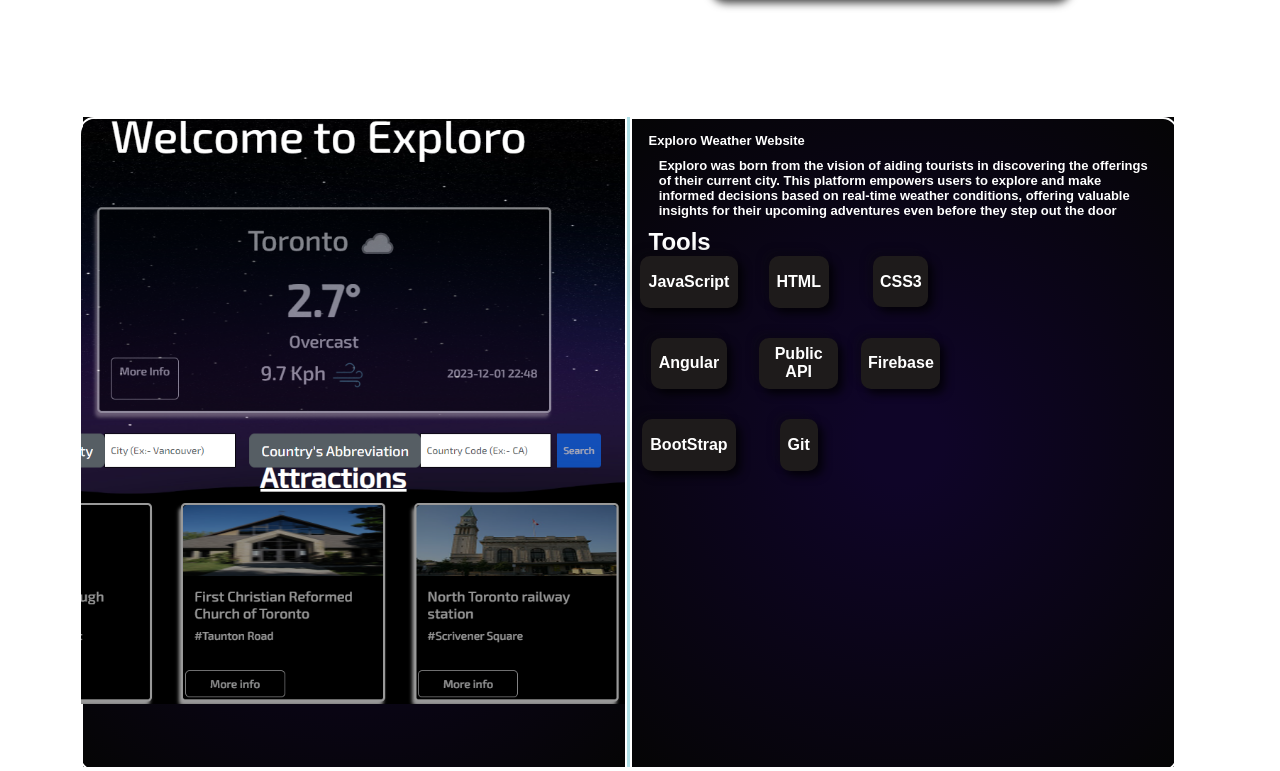
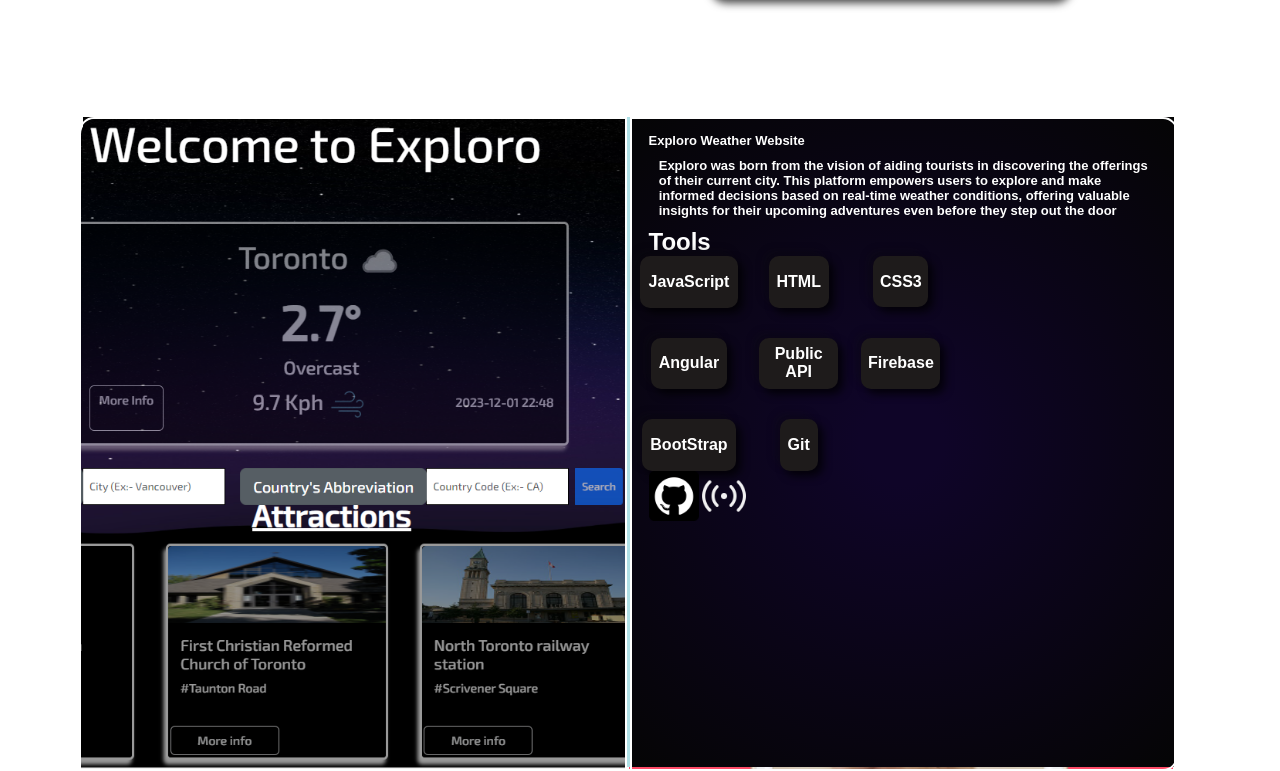
Before and after one commit to AbhiArora1998/Portfolio, a React (Create React App) app: page / in a window 1280 px wide. Shown: the part 1770-2541 px from the top of the page. Built offline with nearby package versions, Linux system fonts and the light colour scheme.

Commit message:
test_commit

```diff
--- a/src/App.css
+++ b/src/App.css
@@ -616,8 +616,7 @@ button > i{
 }
 .back-content img{
   position: relative;
-  top: -5%;
-  height: 90%;
+  height: 100%;
   width: 100%;
   object-fit: cover;
   border-radius: 15px 0 0 0;
--- a/src/components/Sections/Projects.jsx
+++ b/src/components/Sections/Projects.jsx
@@ -146,7 +146,9 @@ function Project() {
                     <div className="back">
                         <div id="b1" className="back-content">
                             <img src={projectData[0].projectImg} alt="" />
+
                         </div>
+
                     </div>
                 </div>
                 {/* paper 2 */}
--- a/src/components/Sections/projectsInfo/projectsAbout.jsx
+++ b/src/components/Sections/projectsInfo/projectsAbout.jsx
@@ -1,5 +1,7 @@
 import React from "react";
-import angular from "../../../assets/images/angular.png"
+import git from "../../../assets/images/git.png"
+import live from "../../../assets/images/live.png"
+
 
 
 function ProjectsAbout(props) {
@@ -19,13 +21,10 @@ function ProjectsAbout(props) {
                 </div>
             })}
         </div>
-        {/* <div style={{ display: "flex", justifyContent: "flex-start",flexWrap:"wrap", }}>
-            {props.data.projectTools.map((value,index) => {
-                return <div style={{textAlign:"center"}} key={index} className="borderRadius">
-                    <h4>{value}</h4>
-                </div>
-            })}
-        </div> */}
+        <div className="linksProjects">
+            <a href={props.data.projectLinks[0]} target="_blank"><img src={git} height="50px" style={{cursor:"pointer"}} alt="" /></a>
+            <a href={props.data.projectLinks[1]} target="_blank"><img src={live} height="50px" style={{cursor:"pointer"}} alt="" /></a>
+        </div>
     </div>
 }
 export default ProjectsAbout;
--- a/src/components/Sections/projectsInfo/projectsData.jsx
+++ b/src/components/Sections/projectsInfo/projectsData.jsx
@@ -11,6 +11,7 @@ const projectData =[
         projectTools:["JavaScript","HTML","CSS3","Angular","Public API","Firebase","BootStrap","Git"],
         projectAbout:["Exploro was born from the vision of aiding tourists in discovering the offerings of their current city. This platform empowers users to explore and make informed decisions based on real-time weather conditions, offering valuable insights for their upcoming adventures even before they step out the door",
         ]
+        ,projectLinks:[,"https://exploroweb.web.app/","https://github.com/AbhiArora1998/Exploro_Weather"]
     },
     {
         projectID : 2,
@@ -18,7 +19,8 @@ const projectData =[
         projectImg:tindog,
         projectTools:["JavaScript","TypeScript","HTML","CSS3","Git Static Pages","BootStrap", "Git"],
         projectAbout:["The concept behind Tindog originated from the idea that everyone deserves companionship – even our furry friends. This unique dating platform is tailored for dogs to discover their potential matches. Additionally, it facilitates humans in finding friends with pets, encouraging joint walks and fostering new connections for both humans and their canine companions",
-        ]
+        ],
+        projectLinks:["https://github.com/AbhiArora1998/exploro","https://abhiarora1998.github.io/exploro/"]
     },
     {
         projectID : 3,
@@ -27,6 +29,7 @@ const projectData =[
         projectTools:["JavaScript","Firebase CI/CD pipeline","HTML","CSS3","TypeScript","FireBase database","BootStrap", "Git"],
         projectAbout:["The name of the website encapsulates its function. It serves as both a recipe book and a shopping basket, enabling users to discover delightful dishes and add recipe ingredients directly to their virtual shopping basket. This feature facilitates the seamless purchase and checking off of ingredients needed for the recipes. ",
         ]
+        ,projectLinks:["https://github.com/AbhiArora1998/shoppingList_angular","https://ng-recipebook-4086b.web.app/auth"]
     },
     {
         projectID : 4,
@@ -34,7 +37,8 @@ const projectData =[
         projectImg:todo,
         projectTools:["JavaScript","HTML","CSS3","TypeScript","NodeJS","ExpressJS","MongoDB","MongoAtlas","Heroku","BootStrap", "Git"],
         projectAbout:["The to-do list website serves as a solution for managing a multitude of tasks across various domains. Users can create, categorize, and organize their tasks according to different areas or groups. This functionality aids users in maintaining consistency, focus, and productivity, ensuring they stay on top of their commitments.",
-        ]
+        ],
+        projectLinks:["https://github.com/AbhiArora1998/ToDoList","https://secret-everglades-85942.herokuapp.com/"]
     }
 
 ]
--- a/src/index.css
+++ b/src/index.css
@@ -11,6 +11,3 @@ code {
   font-family: source-code-pro, Menlo, Monaco, Consolas, 'Courier New',
     monospace;
 }
-.backGroundIMg{
-  image-resolution: from-image 300dpi;
-}
```
Also changed, not shown: src/assets/images/git.png, src/assets/images/live.png (added).
